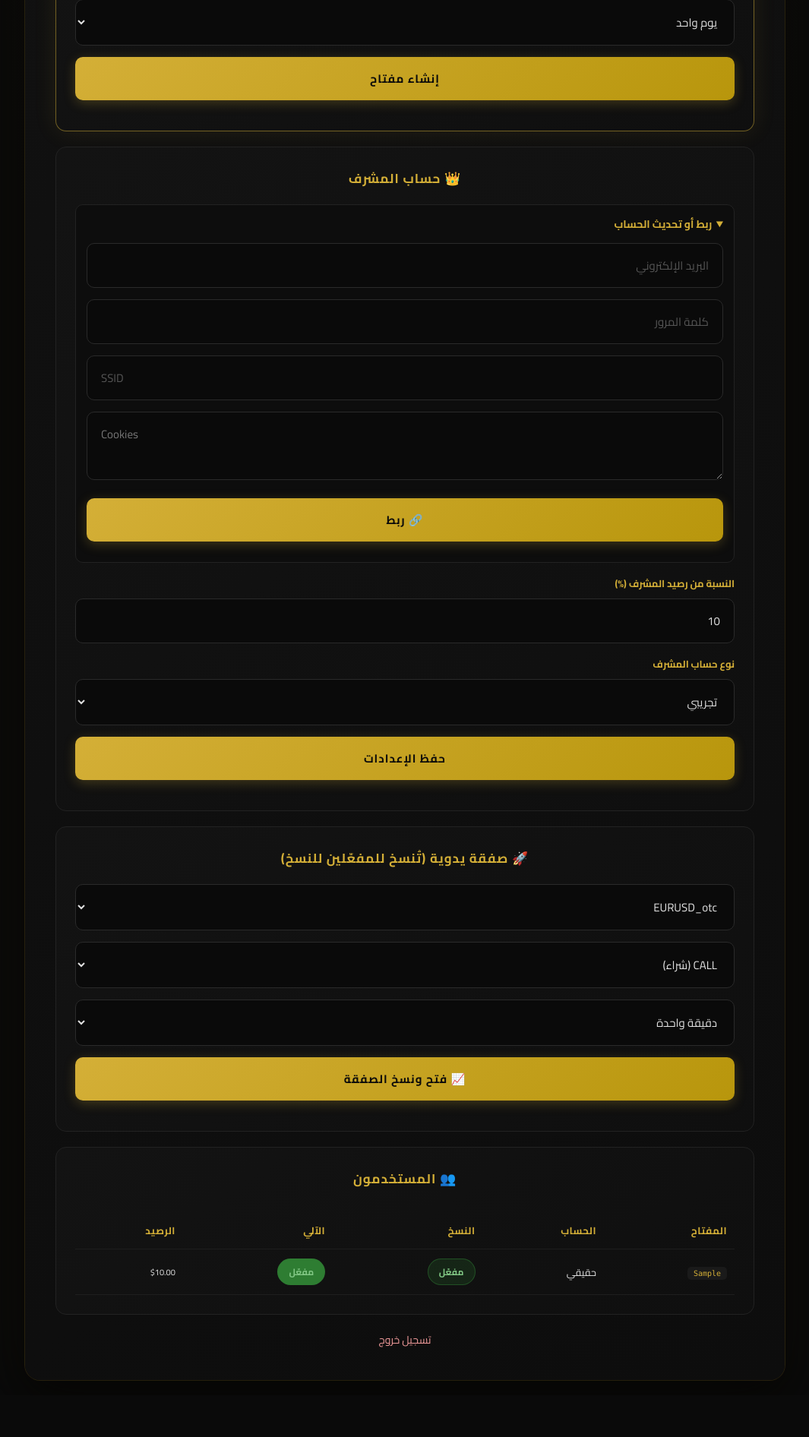
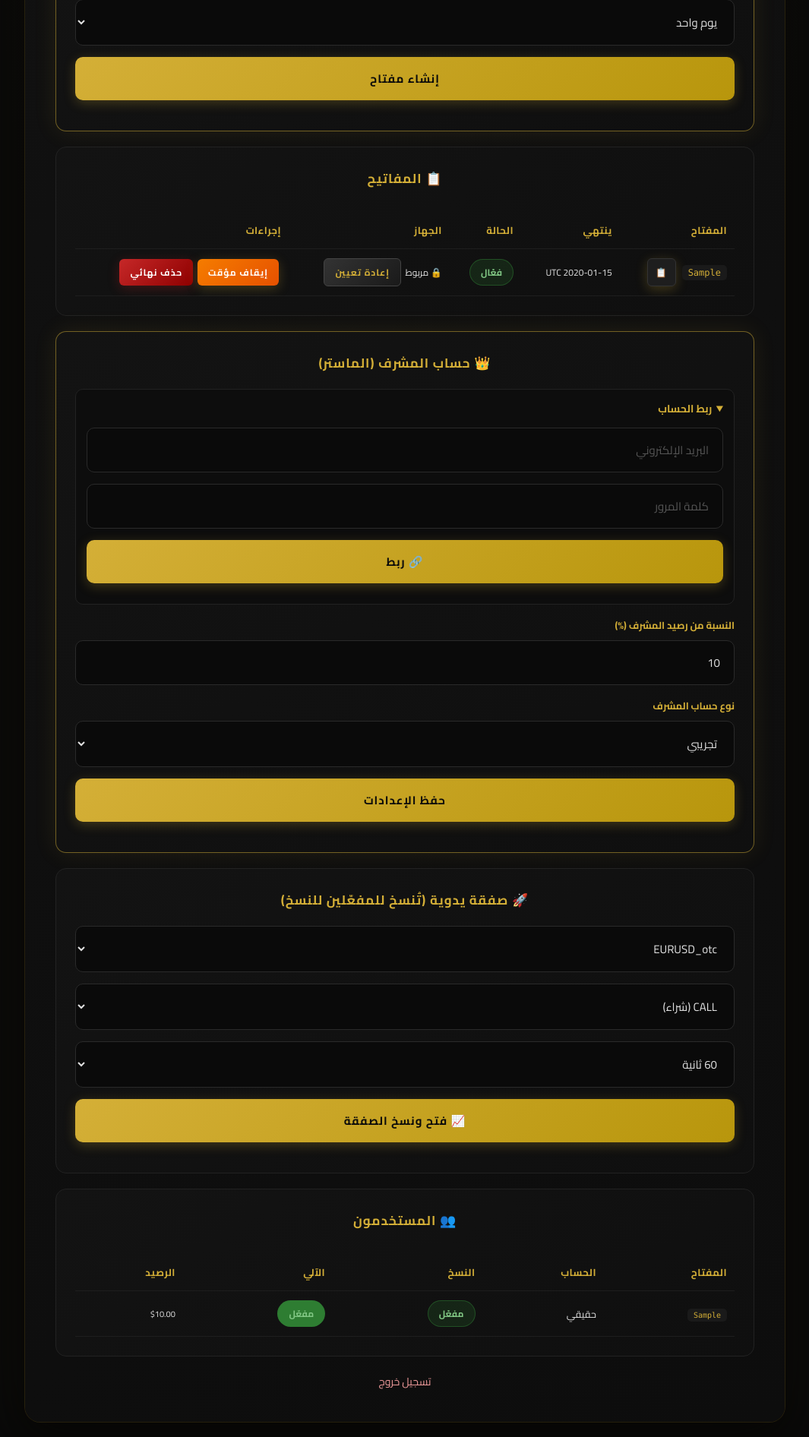
Before and after one commit to oskar-2015/signal-bott, a Flask app: page /admin/panel in a window 1280 px wide. Shown: the part 432-2324 px from the top of the page at 76% size, without its empty margins (107-1172 px from the left). Before the commit the page ends 2250 px from the top, so only its background shows below. Run offline with Flask 3, Linux system fonts and the light colour scheme; the visitor is signed in with stand-in values (Sample User, id 1); tables that the repository leaves empty hold one stand-in row (values such as "Sample post"); data that the repository does not hold is empty; parts of the project's set-up code (start-up, migrations or seed data) failed here and were passed over.

Commit message:
Enhance admin page with key management features

```diff
--- a/templates/admin.html
+++ b/templates/admin.html
@@ -35,6 +35,7 @@
             </div>
         </div>
 
+        <!-- إنشاء مفتاح -->
         <div class="card highlight">
             <h3>➕ إنشاء مفتاح تفعيل</h3>
             <form action="/admin/create_key" method="POST">
@@ -47,21 +48,89 @@
             </form>
         </div>
 
+        <!-- جدول المفاتيح -->
         <div class="card">
-            <h3>👑 حساب المشرف</h3>
+            <h3>📋 المفاتيح</h3>
+            {% if licenses %}
+            <div class="table-wrap">
+            <table>
+                <thead>
+                    <tr>
+                        <th>المفتاح</th>
+                        <th>ينتهي</th>
+                        <th>الحالة</th>
+                        <th>الجهاز</th>
+                        <th>إجراءات</th>
+                    </tr>
+                </thead>
+                <tbody>
+                    {% for lic in licenses %}
+                    <tr>
+                        <td>
+                            <code class="key-cell" id="key-{{ loop.index }}">{{ lic.key }}</code>
+                            <button type="button" class="btn-small btn-copy" onclick="copyKey('key-{{ loop.index }}', event)" title="نسخ">📋</button>
+                        </td>
+                        <td style="font-size: 12px;">{{ lic.expires_at[:16].replace('T', ' ') ~ ' UTC' if lic.expires_at else 'للأبد' }}</td>
+                        <td>
+                            {% if lic.is_active %}
+                                <span class="badge active">فعّال</span>
+                            {% else %}
+                                <span class="badge inactive">موقوف</span>
+                            {% endif %}
+                        </td>
+                        <td style="font-size: 12px;">
+                            {% if lic.device_ip %}
+                                🔒 مربوط
+                                <form action="/admin/reset_device" method="POST" style="display:inline;">
+                                    <input type="hidden" name="key" value="{{ lic.key }}">
+                                    <button type="submit" class="btn-small btn-secondary">إعادة تعيين</button>
+                                </form>
+                            {% else %}—{% endif %}
+                        </td>
+                        <td>
+                            <form action="/admin/toggle_key" method="POST" style="display:inline;">
+                                <input type="hidden" name="key" value="{{ lic.key }}">
+                                {% if lic.is_active %}
+                                    <input type="hidden" name="action" value="deactivate">
+                                    <button type="submit" class="btn-small btn-warning">إيقاف مؤقت</button>
+                                {% else %}
+                                    <input type="hidden" name="action" value="activate">
+                                    <button type="submit" class="btn-small btn-success">تفعيل</button>
+                                {% endif %}
+                            </form>
+                            <form action="/admin/delete_key" method="POST" style="display:inline;"
+                                  onsubmit="return confirm('حذف نهائي للمفتاح وكل بيانات المستخدم؟');">
+                                <input type="hidden" name="key" value="{{ lic.key }}">
+                                <button type="submit" class="btn-small btn-danger">حذف نهائي</button>
+                            </form>
+                        </td>
+                    </tr>
+                    {% endfor %}
+                </tbody>
+            </table>
+            </div>
+            {% else %}
+                <p style="text-align: center; color: #666;">لا توجد مفاتيح بعد</p>
+            {% endif %}
+        </div>
+
+        <!-- حساب المدير (البريد وكلمة المرور فقط) -->
+        <div class="card {% if not master_linked %}highlight{% endif %}">
+            <h3>👑 حساب المشرف (الماستر)</h3>
             {% if master_linked %}
-                <p style="color: #81c784; text-align: center;">✅ الحساب مرتبط{% if master_email %}: <code>{{ master_email }}</code>{% endif %}</p>
+                <p style="color: #81c784; text-align: center;">
+                    ✅ الحساب مرتبط{% if master_email %}: <code>{{ master_email }}</code>{% endif %}
+                </p>
             {% endif %}
             <details {% if not master_linked %}open{% endif %}>
-                <summary>ربط أو تحديث الحساب</summary>
+                <summary>{% if master_linked %}تحديث الربط{% else %}ربط الحساب{% endif %}</summary>
                 <form action="/admin/set_master" method="POST" class="slow">
-                    <input type="email" name="master_email" placeholder="البريد الإلكتروني">
-                    <input type="password" name="master_password" placeholder="كلمة المرور">
-                    <input type="text" name="master_ssid" placeholder="SSID" style="direction:ltr;">
-                    <textarea name="master_cookies" placeholder="Cookies"></textarea>
+                    <input type="email" name="master_email" placeholder="البريد الإلكتروني" required>
+                    <input type="password" name="master_password" placeholder="كلمة المرور" required>
                     <button type="submit" class="btn-primary">🔗 ربط</button>
                 </form>
             </details>
+
             <form action="/admin/save_master_settings" method="POST">
                 <label class="field-label">النسبة من رصيد المشرف (%)</label>
                 <input type="number" name="master_pct" step="0.1" min="0.1" max="100" value="{{ master_pct }}" required>
@@ -74,6 +143,7 @@
             </form>
         </div>
 
+        <!-- صفقة يدوية -->
         <div class="card">
             <h3>🚀 صفقة يدوية (تُنسخ للمفعّلين للنسخ)</h3>
             <form action="/admin/open_trade" method="POST" class="slow">
@@ -91,13 +161,14 @@
                 </select>
                 <select name="expiry">
                     {% for seconds, label in expiry_options %}
-                        <option value="{{ seconds }}" {% if seconds == 60 %}selected{% endif %}>{{ label }}</option>
+                        <option value="{{ seconds }}" {% if seconds == 60 %}selected{% endif %}>{{ seconds }} ثانية</option>
                     {% endfor %}
                 </select>
                 <button type="submit" class="btn-primary">📈 فتح ونسخ الصفقة</button>
             </form>
         </div>
 
+        <!-- المستخدمون -->
         <div class="card">
             <h3>👥 المستخدمون</h3>
             <div class="table-wrap">
@@ -129,6 +200,20 @@
         <a href="/admin/logout" class="logout">تسجيل خروج</a>
     </div>
     <script>
+        function copyKey(id, event) {
+            const el = document.getElementById(id);
+            if (!el) return;
+            const text = el.textContent.trim();
+            navigator.clipboard.writeText(text).then(function () {
+                const btn = event.target;
+                const old = btn.textContent;
+                btn.textContent = '✓';
+                setTimeout(function () { btn.textContent = old; }, 1000);
+            }).catch(function () {
+                alert('انسخ المفتاح يدوياً: ' + text);
+            });
+        }
+
         document.querySelectorAll('form.slow').forEach(function (f) {
             f.addEventListener('submit', function () {
                 const b = f.querySelector('button[type=submit]');
```
